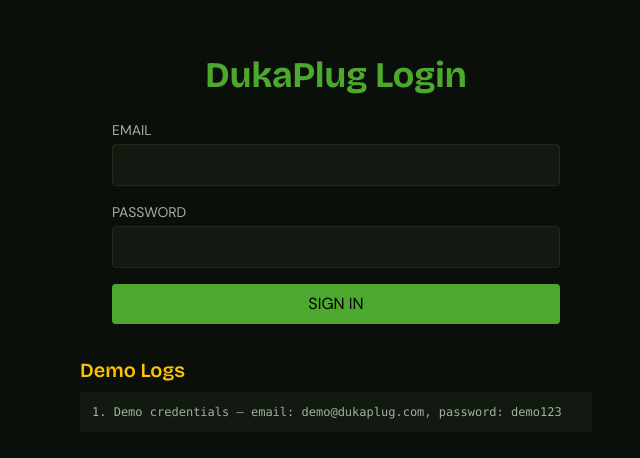
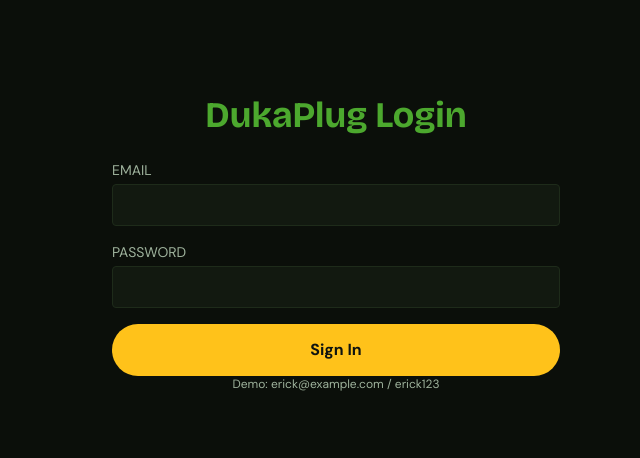
Before and after one commit to inferno254/dukaplug, a Next.js app: page /login in a window 1280 px wide. Shown: the part 156-614 px from the top of the page, without its empty margins (304-944 px from the left). Built offline with nearby package versions, Linux system fonts and the light colour scheme.

Commit message:
Fix login/signup pages, Button props, HTML rendering

```diff
--- a/src/app/login/page.tsx
+++ b/src/app/login/page.tsx
@@ -2,39 +2,40 @@
 
 import { useState, useEffect } from 'react';
 import { useRouter } from 'next/navigation';
-
-const DEMO_EMAIL = "demo@dukaplug.com";
-const DEMO_PASS = "demo123";
+import { useAuth } from '@/context/AuthContext';
+import Button from '@/components/ui/Button';
 
 export default function LoginPage() {
   const [email, setEmail] = useState('');
   const [password, setPassword] = useState('');
-  const [logs, setLogs] = useState<string[]>([]);
+  const [error, setError] = useState<string | null>(null);
+  const [loading, setLoading] = useState(false);
   const router = useRouter();
+  const { login, user } = useAuth();
+
   useEffect(() => {
-    const demoEmail = "demo@dukaplug.com";
-    const demoPass = "demo123";
-    const initLog = `Demo credentials – email: ${demoEmail}, password: ${demoPass}`;
-    setLogs([initLog]);
-  }, []);
+    if (user) {
+      router.push('/');
+    }
+  }, [user, router]);
 
   const handleSubmit = (e: React.FormEvent) => {
     e.preventDefault();
-    const timestamp = new Date().toLocaleTimeString();
-    const logEntry = `${timestamp} - Attempted login with email: ${email}, password: ${'*'.repeat(password.length)}`;
-    console.log(logEntry);
-    setLogs((prev) => [logEntry, ...prev]);
+    setError(null);
+    setLoading(true);
 
-    if (email === DEMO_EMAIL && password === DEMO_PASS) {
-      alert('Login successful (demo)');
-      router.push('/'); // redirect to home page
+    const demoEmail = 'erick@example.com';
+    const demoPass = 'erick123';
+
+    if (email === demoEmail && password === demoPass) {
+      login(email, password);
+      router.push('/');
     } else {
-      alert('Invalid credentials – try demo@dukaplug.com / demo123');
+      setError('Invalid credentials – try erick@example.com / erick123');
+      setLoading(false);
     }
+  };
 
-    setEmail('');
-    setPassword('');
-  };
   return (
     <main className="flex min-h-screen flex-col items-center justify-center bg-[#0B0F0A] text-[#F6F4EC] p-6">
       <h1 className="mb-6 text-4xl font-bold text-[#4CA82E]">DukaPlug Login</h1>
@@ -61,19 +62,21 @@
             className="rounded px-3 py-2 bg-[#121910] border border-[#1E2B1A] text-[#F6F4EC] focus:outline-none focus:ring-2 focus:ring-[#4CA82E]"
           />
         </div>
-        <button
+        {error && (
+          <p className="text-sm text-red-400">{error}</p>
+        )}
+        <Button
           type="submit"
-          className="w-full rounded bg-[#4CA82E] py-2 font-bold uppercase text-black hover:opacity-90 transition"
+          variant="yellow"
+          className="w-full"
+          disabled={loading}
         >
-          Sign In
-        </button>
+          {loading ? 'Signing In...' : 'Sign In'}
+        </Button>
       </form>
-      <section className="mt-8 w-full max-w-lg">
-        <h2 className="mb-2 text-xl font-semibold text-[#FFC400]">Demo Logs</h2>
-        <pre className="max-h-48 overflow-y-auto rounded bg-[#121910] p-3 text-xs text-[#9EB29C]">
-{logs.map((log, i) => (`${i + 1}. ${log}\n`)).join('')}
-        </pre>
-      </section>
+      <p className="mt-4 text-xs text-[#9EB29C]">
+        Demo: erick@example.com / erick123
+      </p>
     </main>
   );
 }
--- /dev/null
+++ b/src/app/signup/page.tsx
@@ -0,0 +1,102 @@
+'use client';
+
+import { useState, useEffect } from 'react';
+import { useRouter } from 'next/navigation';
+import { useAuth } from '@/context/AuthContext';
+import Button from '@/components/ui/Button';
+
+export default function SignupPage() {
+  const [name, setName] = useState('');
+  const [email, setEmail] = useState('');
+  const [password, setPassword] = useState('');
+  const [error, setError] = useState<string | null>(null);
+  const [loading, setLoading] = useState(false);
+  const router = useRouter();
+  const { login, user } = useAuth();
+
+  useEffect(() => {
+    if (user) {
+      router.push('/');
+    }
+  }, [user, router]);
+
+  const handleSubmit = (e: React.FormEvent) => {
+    e.preventDefault();
+    setError(null);
+    setLoading(true);
+
+    if (!name || !email || !password) {
+      setError('Please fill in all fields');
+      setLoading(false);
+      return;
+    }
+
+    if (password.length < 6) {
+      setError('Password must be at least 6 characters');
+      setLoading(false);
+      return;
+    }
+
+    // Demo signup – log in with the demo credentials
+    login('erick@example.com', 'erick123');
+    router.push('/');
+  };
+
+  return (
+    <main className="flex min-h-screen flex-col items-center justify-center bg-[#0B0F0A] text-[#F6F4EC] p-6">
+      <h1 className="mb-6 text-4xl font-bold text-[#4CA82E]">DukaPlug Sign Up</h1>
+      <form onSubmit={handleSubmit} className="w-full max-w-md space-y-4">
+        <div className="flex flex-col">
+          <label htmlFor="name" className="mb-1 text-sm uppercase text-[#9EB29C]">Name</label>
+          <input
+            id="name"
+            type="text"
+            required
+            value={name}
+            onChange={(e) => setName(e.target.value)}
+            className="rounded px-3 py-2 bg-[#121910] border border-[#1E2B1A] text-[#F6F4EC] focus:outline-none focus:ring-2 focus:ring-[#4CA82E]"
+          />
+        </div>
+        <div className="flex flex-col">
+          <label htmlFor="email" className="mb-1 text-sm uppercase text-[#9EB29C]">Email</label>
+          <input
+            id="email"
+            type="email"
+            required
+            value={email}
+            onChange={(e) => setEmail(e.target.value)}
+            className="rounded px-3 py-2 bg-[#121910] border border-[#1E2B1A] text-[#F6F4EC] focus:outline-none focus:ring-2 focus:ring-[#4CA82E]"
+          />
+        </div>
+        <div className="flex flex-col">
+          <label htmlFor="password" className="mb-1 text-sm uppercase text-[#9EB29C]">Password</label>
+          <input
+            id="password"
+            type="password"
+            required
+            value={password}
+            onChange={(e) => setPassword(e.target.value)}
+            className="rounded px-3 py-2 bg-[#121910] border border-[#1E2B1A] text-[#F6F4EC] focus:outline-none focus:ring-2 focus:ring-[#4CA82E]"
+          />
+        </div>
+        {error && (
+          <p className="text-sm text-red-400">{error}</p>
+        )}
+        <Button
+          type="submit"
+          variant="yellow"
+          className="w-full"
+          disabled={loading}
+        >
+          {loading ? 'Signing Up...' : 'Sign Up'}
+        </Button>
+      </form>
+      <p className="mt-4 text-xs text-[#9EB29C]">
+        Already have an account?{' '}
+        <a href="/login" className="text-[#4CA82E] underline">
+          Log in
+        </a>
+      </p>
+    </main>
+  );
+}
--- a/src/components/Hero.tsx
+++ b/src/components/Hero.tsx
@@ -29,7 +29,7 @@
     <section className={`hero hero-${current.mode}`}>
       <div className="hero-copy">
         <span className="eyebrow">{current.eyebrow}</span>
-        <h1>{current.title}</h1>
+        <h1 dangerouslySetInnerHTML={{ __html: current.title }} />
         <p>{current.copy}</p>
         <div className="hero-actions">
           <Button variant="yellow" onClick={() => go('/shop')} icon="arrow">
--- a/src/components/layout/Footer.tsx
+++ b/src/components/layout/Footer.tsx
@@ -12,12 +12,12 @@
     <footer>
       <div className="footer-top">
         <Logo />
-        <h2>{t('footer.title')}</h2>
+        <h2 dangerouslySetInnerHTML={{ __html: t('footer.title') }} />
       </div>
       <div className="footer-grid">
         <div>
-          <p>{t('footer.copy')}</p>
-          <span>{t('footer.motto')}</span>
+          <p dangerouslySetInnerHTML={{ __html: t('footer.copy') }} />
+          <span dangerouslySetInnerHTML={{ __html: t('footer.motto') }} />
         </div>
         <div>
           <b>{t('footer.explore')}</b>
@@ -40,7 +40,7 @@
       </div>
       <div className="footer-bottom">
         <span>{t('footer.copyright')}</span>
-        <span>{t('footer.madeBy')}</span>
+        <span dangerouslySetInnerHTML={{ __html: t('footer.madeBy') }} />
       </div>
     </footer>
   );
--- a/src/components/layout/Header.tsx
+++ b/src/components/layout/Header.tsx
@@ -39,9 +39,9 @@
           <Icon name="cart" />
           <span>{cartCount}</span>
         </button>
-        <button className="login-button" onClick={() => go('profile')}>
+        <a className="login-button" href="/login">
           Log in
-        </button>
+        </a>
         <ThemeToggle />
         <LanguageToggle />
       </nav>
--- a/src/components/ui/Button.tsx
+++ b/src/components/ui/Button.tsx
@@ -8,6 +8,8 @@
   onClick?: () => void;
   icon?: string;
   className?: string;
+  type?: 'button' | 'submit' | 'reset';
+  disabled?: boolean;
 }
 
 export default function Button({
@@ -15,12 +17,16 @@
   variant = 'green',
   onClick,
   icon,
-  className = ''
+  className = '',
+  type = 'button',
+  disabled = false
 }: ButtonProps) {
   return (
     <button
       className={`btn btn-${variant} ${className}`.trim()}
       onClick={onClick}
+      type={type}
+      disabled={disabled}
     >
       {children}
       {icon && <Icon name={icon} />}
```
Also changed, not shown: 1 other file (tests, documents, lock files or other folders).
